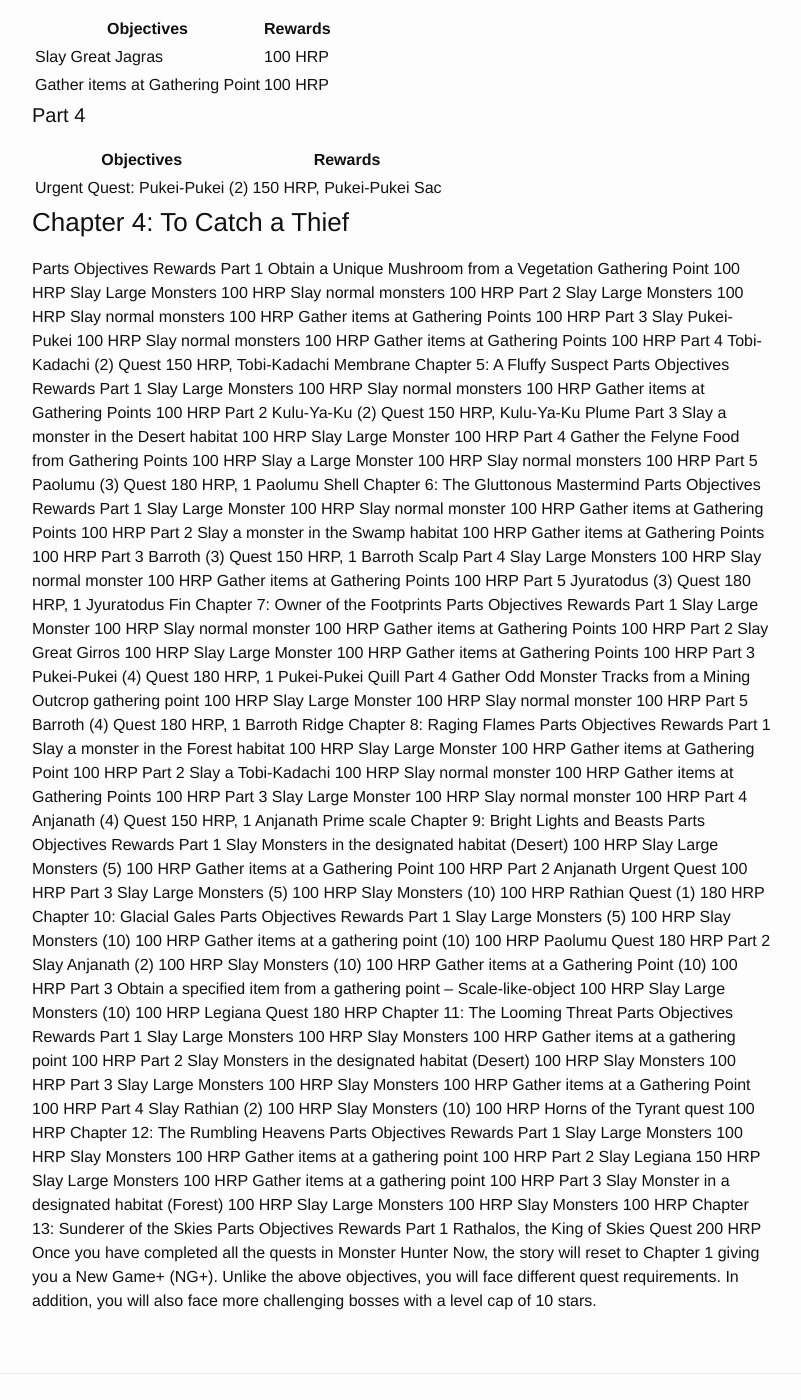
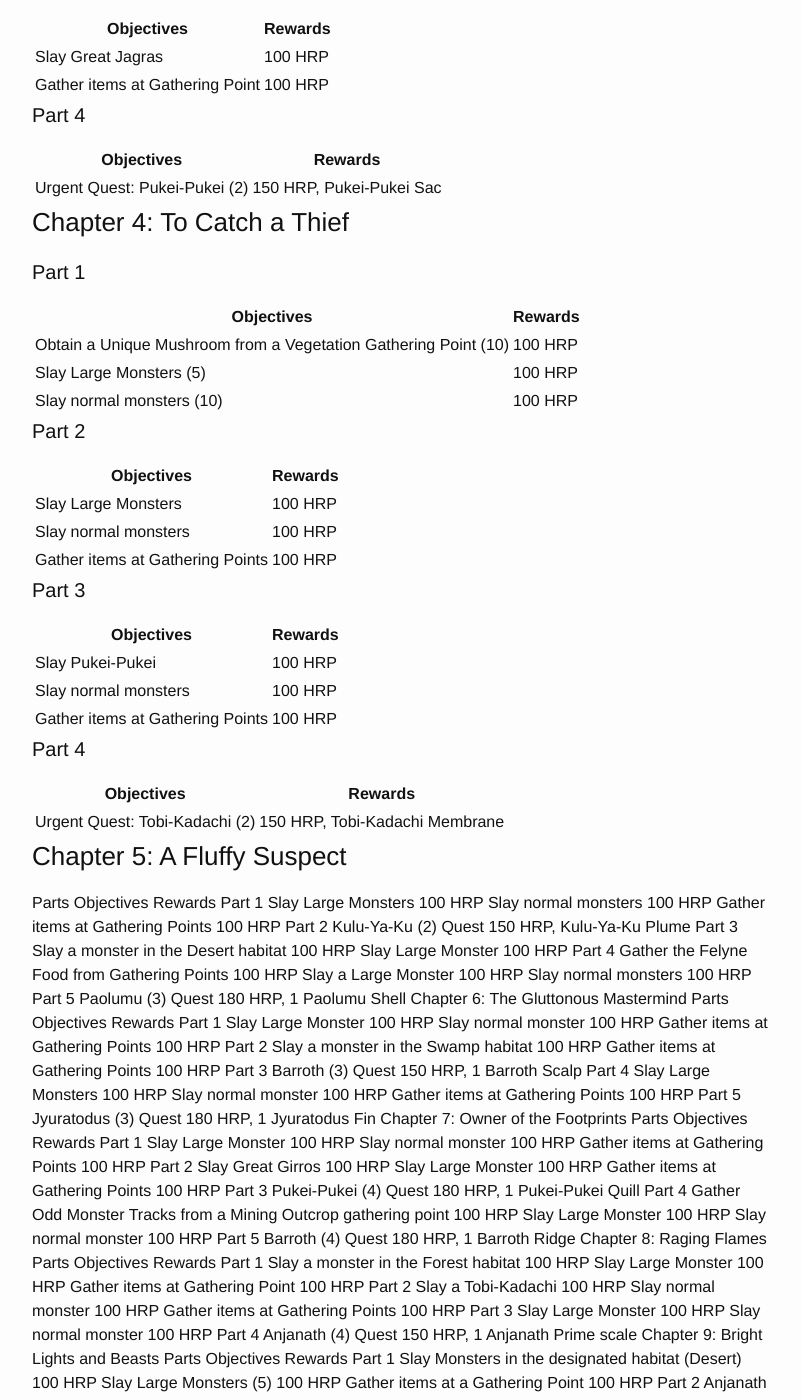
Before and after one commit to roclar/roclar.github.io, a Jekyll site: the page built from MHNowStoryChapters.md, in a window 1280 px wide and 1400 px high, scrolled down 2989 px. Shown: the whole window, without its empty margins (238-1039 px from the left). Built offline with Jekyll 4.4.1, drawn with Linux system fonts in a browser that asks for light colours; some of the changed lines change nothing that is shown; some of the changed text lies outside the part shown.

Commit message:
Updated Chapter 4

```diff
--- a/MHNowStoryChapters.md
+++ b/MHNowStoryChapters.md
@@ -154,18 +154,38 @@
 
 ### Chapter 4: To Catch a Thief
 
-Parts	Objectives	Rewards
-Part 1	Obtain a Unique Mushroom from a Vegetation Gathering Point	100 HRP
-Slay Large Monsters	100 HRP
-Slay normal monsters	100 HRP
-Part 2	Slay Large Monsters	100 HRP
-Slay normal monsters	100 HRP
-Gather items at Gathering Points	100 HRP
-Part 3	Slay Pukei-Pukei	100 HRP
-Slay normal monsters	100 HRP
-Gather items at Gathering Points	100 HRP
-Part 4	Tobi-Kadachi (2) Quest	150 HRP, Tobi-Kadachi Membrane
-Chapter 5: A Fluffy Suspect
+#### Part 1
+
+| Objectives | Rewards |
+| ---------- | ------- |
+| Obtain a Unique Mushroom from a Vegetation Gathering Point (10) | 100 HRP |
+| Slay Large Monsters (5) | 100 HRP |
+| Slay normal monsters (10) | 100 HRP |
+
+#### Part 2
+
+| Objectives | Rewards |
+| ---------- | ------- |
+| Slay Large Monsters | 100 HRP |
+| Slay normal monsters | 100 HRP |
+| Gather items at Gathering Points | 100 HRP |
+
+#### Part 3
+
+| Objectives | Rewards |
+| ---------- | ------- |
+| Slay Pukei-Pukei | 100 HRP |
+| Slay normal monsters | 100 HRP |
+| Gather items at Gathering Points | 100 HRP |
+
+#### Part 4
+
+| Objectives | Rewards |
+| ---------- | ------- |
+| Urgent Quest: Tobi-Kadachi (2) | 150 HRP, Tobi-Kadachi Membrane |
+
+### Chapter 5: A Fluffy Suspect
+
 Parts	Objectives	Rewards
 Part 1	Slay Large Monsters	100 HRP
 Slay normal monsters	100 HRP
```
